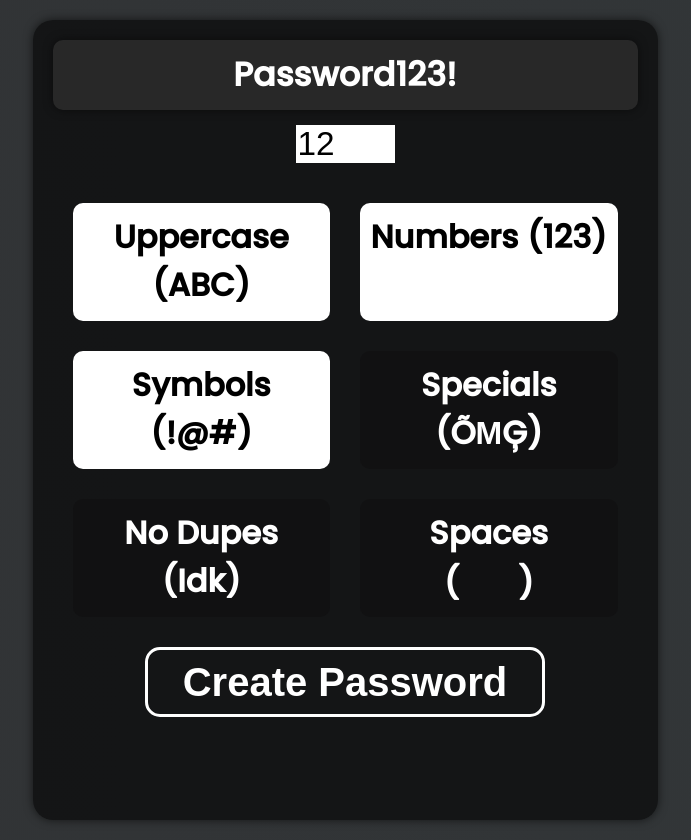
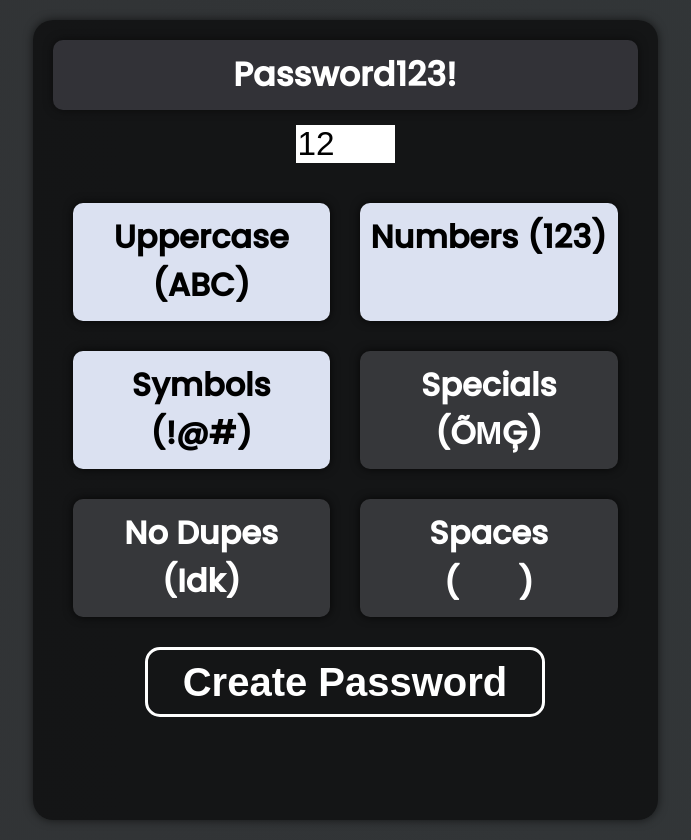
Before and after one commit to MeadowsProductions/Passwords, a plain HTML site: page index.html in a window 1280 px wide. Shown: the whole page, without its empty margins (295-986 px from the left). Drawn offline with Linux system fonts and the light colour scheme.

Commit message:
Add files via upload

```diff
--- a/styles.css
+++ b/styles.css
@@ -34,7 +34,7 @@ body {
 
 .result-container {
     padding: 10px;
-    background-color: rgb(40, 40, 40);
+    background-color: rgb(50, 50, 55);
     border-radius: 10px;
     box-shadow: 0 0 10px rgba(0, 0, 0, 0.5);
     cursor: pointer;
@@ -63,12 +63,13 @@ body {
 
 .settings > div {
     cursor: pointer;
-    background-color: #111112;
+    background-color: #36373a;
     color: white;
     margin: 10px;
     border-radius: 10px;
     line-break: break-all;
     transition: 0.2s;
+    box-shadow: 0 0 10px rgba(0, 0, 0, 0.75);
 }
 
 .settings > div:hover {
@@ -76,7 +77,7 @@ body {
 }
 
 .settings > div.selected {
-    background-color: rgb(255, 255, 255);
+    background-color: rgb(219, 225, 241);
     color: black;
 }
 
@@ -97,6 +98,7 @@ body {
     transition: 0.5s;
 }
 
-.creation-div .create > button:hover {
-    background-color: rgba(110, 110, 110, 0.25);
+.creation-div .create > button:active {
+    transition: none;
+    transform: translateY(10px);
 }
```
